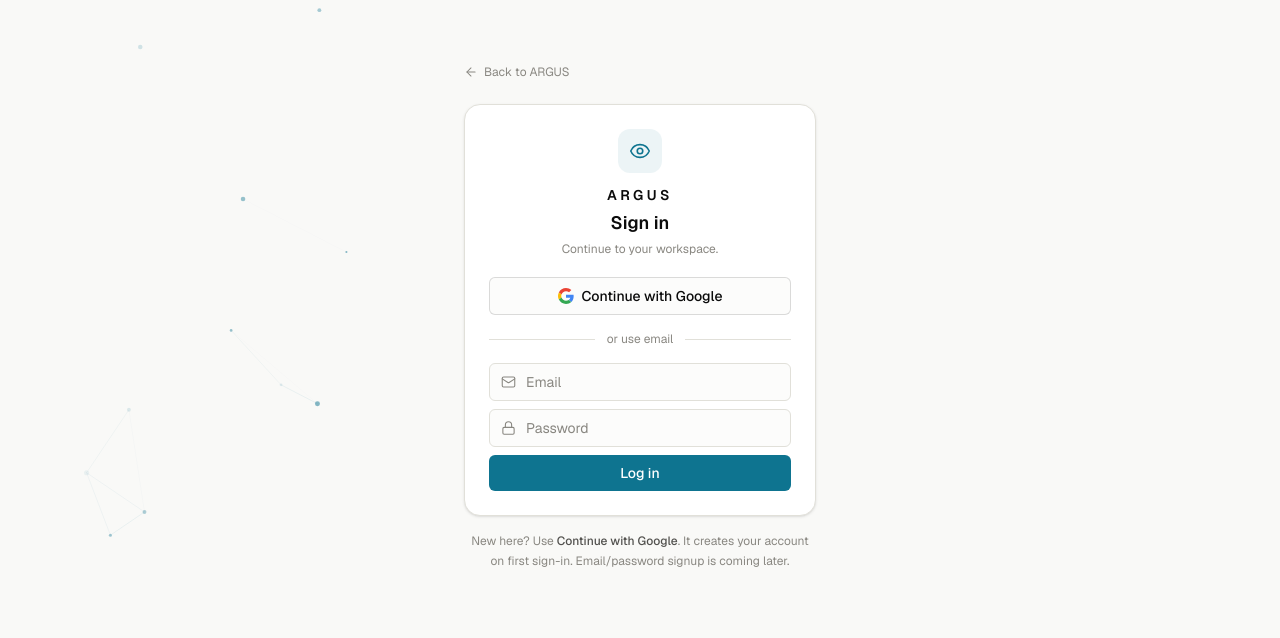
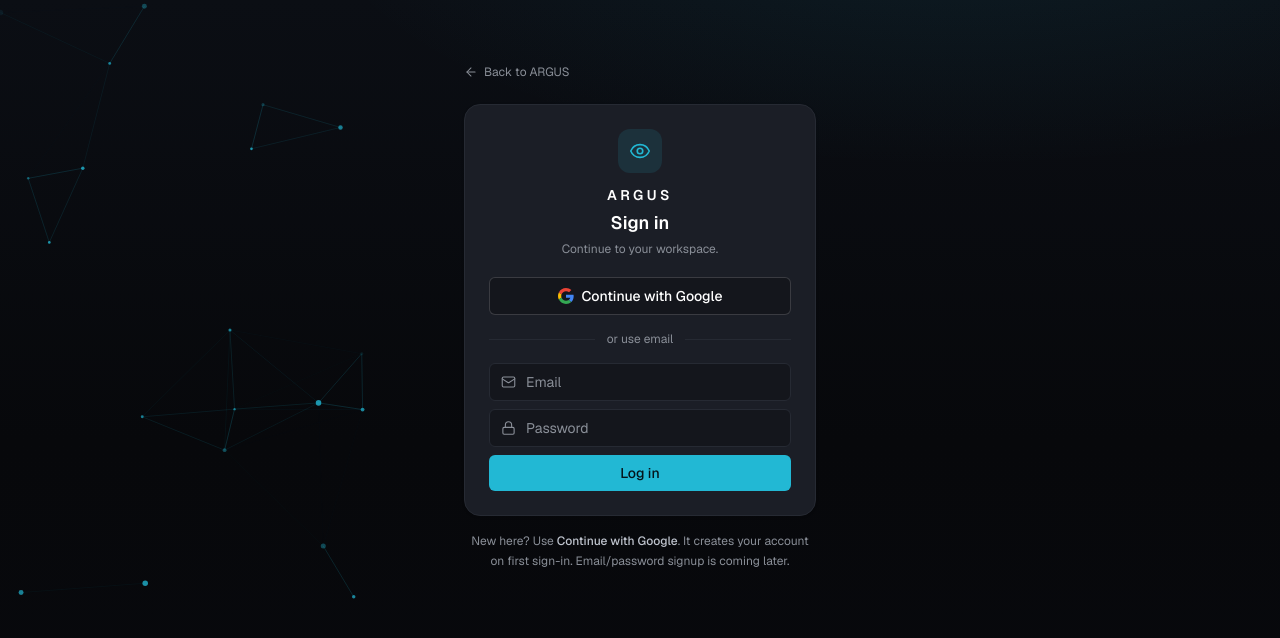
Before and after one commit to yoimuri/argus, a Next.js app in the folder frontend/: page /login in a window 1280 px wide. Shown: the top 638 px of the page. Built offline with nearby package versions, Linux system fonts and the light colour scheme.

Commit message:
phase 4 sprint 4.7

```diff
--- a/frontend/app/globals.css
+++ b/frontend/app/globals.css
@@ -13,7 +13,58 @@
    both blocks below, repeated rather than inherited so each theme block is a
    complete, readable set on its own. */
 
+/* 2026-07-15 (owner decision, reversing the 4.2 light-first default): DARK
+   CINEMATIC is the brand. :root now carries the dark set so the default is
+   dark even before any attribute logic runs; [data-theme="light"] is the
+   explicit opt-out via the toggle. The dark surfaces are blue-shifted from
+   the old warm-gray dark set (ui-ux-pro-max "Modern Dark Cinema" family) --
+   same lightness band, so the previously validated contrast ratios hold:
+   re-checked accent #22b8d4 on #14161c = 7.67:1, white ink = 18:1, secondary
+   #bfc4ce = 10.3:1, muted #8a8f98 = 5.6:1 (all AA+, computed not eyeballed). */
 :root {
+  --color-surface: #14161c;
+  --color-surface-page: #08090d;
+  --color-surface-raised: #1b1e26;
+  --color-hairline: #262a33;
+  --color-hairline-strong: rgba(255, 255, 255, 0.16);
+
+  --color-ink: #ffffff;
+  --color-ink-secondary: #bfc4ce;
+  --color-ink-muted: #8a8f98;
+
+  --color-accent: #22b8d4;
+  --color-accent-hover: color-mix(in srgb, #22b8d4 85%, white);
+  --color-accent-contrast: #04141a;
+  --color-accent-wash: rgba(34, 184, 212, 0.12);
+  --color-accent-wash-strong: rgba(34, 184, 212, 0.20);
+
+  /* Status colors are FIXED across themes (dataviz rule). */
+  --color-good: #0ca30c;
+  --color-good-wash: rgba(12, 163, 12, 0.16);
+  --color-warning: #fab219;
+  --color-warning-wash: rgba(250, 178, 25, 0.16);
+  --color-serious: #ec835a;
+  --color-serious-wash: rgba(236, 131, 90, 0.16);
+  --color-critical: #d03b3b;
+  --color-critical-wash: rgba(208, 59, 59, 0.18);
+
+  /* Elevation tokens (themed -- this project has no Tailwind dark: variant;
+     everything swaps via these custom properties). Dark cards carry an inset
+     top-edge highlight (the "lit from above" cue every cinematic dark system
+     uses) plus a deep drop. */
+  --shadow-card: inset 0 1px 0 rgba(255, 255, 255, 0.05),
+                 0 1px 2px rgba(0, 0, 0, 0.4), 0 4px 16px rgba(0, 0, 0, 0.3);
+  --shadow-header: 0 1px 18px rgba(0, 0, 0, 0.45);
+  /* Accent glow behind primary CTAs -- the neon cue. Transparent in light. */
+  --glow-accent: 0 0 20px rgba(34, 184, 212, 0.35);
+
+  /* Back-compat with the two variables the pre-4.2 body rule referenced --
+     kept as aliases so nothing outside this file needs to change. */
+  --background: var(--color-surface-page);
+  --foreground: var(--color-ink);
+}
+
+[data-theme="light"] {
   --color-surface: #fcfcfb;
   --color-surface-page: #f9f9f7;
   --color-surface-raised: #ffffff;
@@ -30,86 +81,14 @@
   --color-accent-wash: rgba(14, 116, 144, 0.08);
   --color-accent-wash-strong: rgba(14, 116, 144, 0.16);
 
-  --color-good: #0ca30c;
   --color-good-wash: rgba(12, 163, 12, 0.10);
-  --color-warning: #fab219;
   --color-warning-wash: rgba(250, 178, 25, 0.14);
-  --color-serious: #ec835a;
   --color-serious-wash: rgba(236, 131, 90, 0.12);
-  --color-critical: #d03b3b;
   --color-critical-wash: rgba(208, 59, 59, 0.10);
 
-  /* Card/header elevation (Sprint 4.7 shell pass). A themed token, not a
-     hardcoded shadow color -- this project has no Tailwind dark: variant
-     anywhere (confirmed by grep), everything swaps via [data-theme="dark"], so
-     a fixed rgba(black) shadow would just vanish on the dark surface. */
   --shadow-card: 0 1px 2px rgba(11, 11, 11, 0.05), 0 1px 8px rgba(11, 11, 11, 0.03);
   --shadow-header: 0 1px 12px rgba(11, 11, 11, 0.05);
-
-  /* Back-compat with the two variables the pre-4.2 body rule referenced --
-     kept as aliases so nothing outside this file needs to change. */
-  --background: var(--color-surface-page);
-  --foreground: var(--color-ink);
-}
-
-[data-theme="dark"] {
-  --color-surface: #1a1a19;
-  --color-surface-page: #0d0d0d;
-  --color-surface-raised: #232322;
-  --color-hairline: #2c2c2a;
-  --color-hairline-strong: rgba(255, 255, 255, 0.16);
-
-  --color-ink: #ffffff;
-  --color-ink-secondary: #c3c2b7;
-  --color-ink-muted: #898781;
-
-  --color-accent: #22b8d4;
-  --color-accent-hover: color-mix(in srgb, #22b8d4 85%, white);
-  --color-accent-contrast: #04141a;
-  --color-accent-wash: rgba(34, 184, 212, 0.12);
-  --color-accent-wash-strong: rgba(34, 184, 212, 0.20);
-
-  --color-good: #0ca30c;
-  --color-good-wash: rgba(12, 163, 12, 0.16);
-  --color-warning: #fab219;
-  --color-warning-wash: rgba(250, 178, 25, 0.16);
-  --color-serious: #ec835a;
-  --color-serious-wash: rgba(236, 131, 90, 0.16);
-  --color-critical: #d03b3b;
-  --color-critical-wash: rgba(208, 59, 59, 0.18);
-
-  /* Dark surfaces need a stronger, lighter-leaning shadow -- a black shadow at
-     light-mode opacity is invisible against an already-near-black background.
-     rgba(0,0,0) at higher alpha still reads (deeper black against dark gray). */
-  --shadow-card: 0 1px 2px rgba(0, 0, 0, 0.35), 0 1px 10px rgba(0, 0, 0, 0.25);
-  --shadow-header: 0 1px 14px rgba(0, 0, 0, 0.35);
-}
-
-/* prefers-color-scheme is only the fallback for "system" before the inline
-   init script in layout.tsx runs and stamps data-theme -- see D11. Once
-   data-theme is set (light or dark, explicitly), it always wins over this. */
-@media (prefers-color-scheme: dark) {
-  :root:not([data-theme="light"]):not([data-theme="dark"]) {
-    --color-surface: #1a1a19;
-    --color-surface-page: #0d0d0d;
-    --color-surface-raised: #232322;
-    --color-hairline: #2c2c2a;
-    --color-hairline-strong: rgba(255, 255, 255, 0.16);
-    --color-ink: #ffffff;
-    --color-ink-secondary: #c3c2b7;
-    --color-ink-muted: #898781;
-    --color-accent: #22b8d4;
-    --color-accent-hover: color-mix(in srgb, #22b8d4 85%, white);
-    --color-accent-contrast: #04141a;
-    --color-accent-wash: rgba(34, 184, 212, 0.12);
-    --color-accent-wash-strong: rgba(34, 184, 212, 0.20);
-    --color-good-wash: rgba(12, 163, 12, 0.16);
-    --color-warning-wash: rgba(250, 178, 25, 0.16);
-    --color-serious-wash: rgba(236, 131, 90, 0.16);
-    --color-critical-wash: rgba(208, 59, 59, 0.18);
-    --shadow-card: 0 1px 2px rgba(0, 0, 0, 0.35), 0 1px 10px rgba(0, 0, 0, 0.25);
-    --shadow-header: 0 1px 14px rgba(0, 0, 0, 0.35);
-  }
+  --glow-accent: 0 0 0 rgba(0, 0, 0, 0);
 }
 
 @theme inline {
@@ -148,6 +127,19 @@
   background: var(--color-surface-page);
   color: var(--color-ink);
   font-family: var(--font-sans), system-ui, -apple-system, "Segoe UI", sans-serif;
+}
+
+/* Cinematic base (dark only): the page isn't a flat near-black rect but a
+   layered field -- a faint accent aurora bleeding in from the top, a second
+   from the bottom corner, over a deep vertical ramp. Pure gradients, zero
+   runtime cost, and the animated canvas layers on top of this. Attached to
+   [data-theme="dark"] (always stamped -- SSR renders it and the init script
+   re-stamps) so the light opt-out keeps its plain paper surface. */
+[data-theme="dark"] body {
+  background:
+    radial-gradient(85% 55% at 75% -12%, rgba(34, 184, 212, 0.09) 0%, transparent 60%),
+    radial-gradient(70% 45% at 8% 108%, rgba(34, 184, 212, 0.05) 0%, transparent 60%),
+    linear-gradient(180deg, #0b0e14 0%, #07080b 55%, #08090d 100%);
 }
 
 /* Smooth scrolling for the landing page's anchor nav (finding #5). Guarded by
@@ -252,6 +244,27 @@
   .rise, .rise-group > * { animation: none; }
 }
 
+/* Aurora blobs (dark cinematic hero, 2026-07-15): large blurred accent fields
+   that drift very slowly -- the "animated background instead of a video"
+   texture under the landing hero. Transform/opacity only, 26-34s cycles (this
+   is atmosphere, not a micro-interaction, so the 300ms rule doesn't apply --
+   ui-ux-pro-max's Modern Dark Cinema spec calls for exactly this slow ambient
+   oscillation). Static when reduced-motion. */
+@keyframes aurora-a {
+  0%   { transform: translate(0, 0) scale(1); }
+  50%  { transform: translate(6%, 10%) scale(1.15); }
+  100% { transform: translate(0, 0) scale(1); }
+}
+@keyframes aurora-b {
+  0%   { transform: translate(0, 0) scale(1.1); }
+  50%  { transform: translate(-8%, -6%) scale(0.95); }
+  100% { transform: translate(0, 0) scale(1.1); }
+}
+@media (prefers-reduced-motion: no-preference) {
+  .aurora-a { animation: aurora-a 28s ease-in-out infinite; }
+  .aurora-b { animation: aurora-b 34s ease-in-out infinite; }
+}
+
 /* Skeleton shimmer: a light sweep across a token-coloured block, calmer than a
    hard pulse for >300ms loads (ui-ux-pro-max progressive-loading). */
 @keyframes shimmer { 100% { transform: translateX(100%); } }
--- a/frontend/components/theme/ThemeProvider.tsx
+++ b/frontend/components/theme/ThemeProvider.tsx
@@ -44,15 +44,18 @@
 // suppressHydrationWarning to the elements whose highlighted state depends
 // on this, the officially sanctioned escape hatch for exactly this
 // client-only-UI case (same pattern next-themes uses).
+// Defaults flipped to dark 2026-07-15 (owner decision -- dark cinematic is
+// the brand now; must stay in lockstep with layout.tsx's THEME_INIT_SCRIPT
+// fallback and the SSR data-theme="dark" attribute).
 function readInitialPreference(): ThemePreference {
-  if (typeof document === 'undefined') return 'system'
+  if (typeof document === 'undefined') return 'dark'
   const attr = document.documentElement.getAttribute('data-theme-pref')
-  return attr === 'light' || attr === 'dark' || attr === 'system' ? attr : 'system'
+  return attr === 'light' || attr === 'dark' || attr === 'system' ? attr : 'dark'
 }
 
 function readInitialResolved(): ResolvedTheme {
-  if (typeof document === 'undefined') return 'light'
-  return document.documentElement.getAttribute('data-theme') === 'dark' ? 'dark' : 'light'
+  if (typeof document === 'undefined') return 'dark'
+  return document.documentElement.getAttribute('data-theme') === 'light' ? 'light' : 'dark'
 }
 
 export function ThemeProvider({ children }: { children: React.ReactNode }) {
--- a/frontend/components/ui/Button.tsx
+++ b/frontend/components/ui/Button.tsx
@@ -23,7 +23,10 @@
   'disabled:cursor-not-allowed disabled:opacity-50 disabled:active:scale-100'
 
 const VARIANTS: Record<ButtonVariant, string> = {
-  primary: 'bg-accent text-accent-contrast hover:bg-accent-hover',
+  // --glow-accent is the dark-cinematic neon halo behind the primary action
+  // (2026-07-15); the light theme defines it as a transparent shadow, so this
+  // one class is theme-correct with no variant logic here.
+  primary: 'bg-accent text-accent-contrast hover:bg-accent-hover shadow-[var(--glow-accent)]',
   secondary: 'border border-hairline-strong text-ink hover:bg-accent-wash',
   ghost: 'text-ink-secondary hover:bg-accent-wash hover:text-ink',
   danger: 'text-ink-secondary hover:bg-critical-wash hover:text-critical',
```
Also changed, not shown: frontend/app/layout.tsx (+8 -2 lines), frontend/app/page.tsx (+23 -12 lines), frontend/components/effects/AuroraGlow.tsx (added, +28 -0 lines), frontend/components/effects/EyeNetworkBackground.tsx (+108 -57 lines), 2 other files (tests, documents, lock files or other folders).
